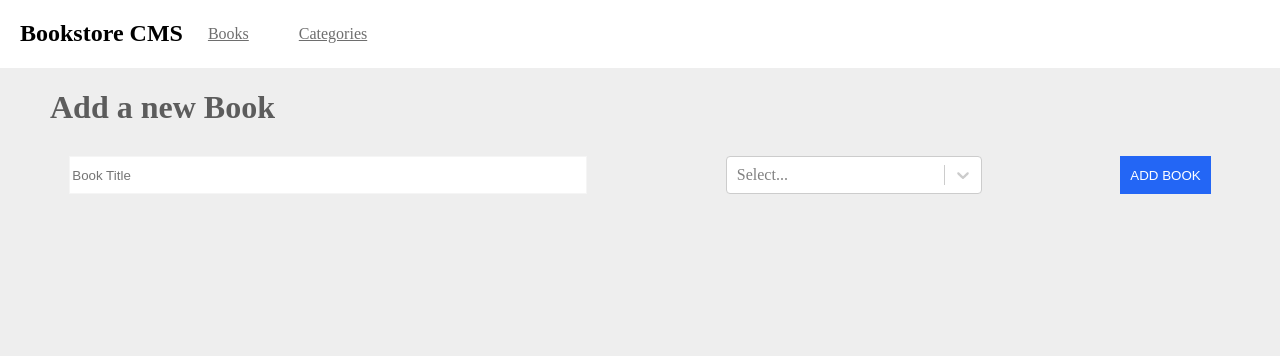
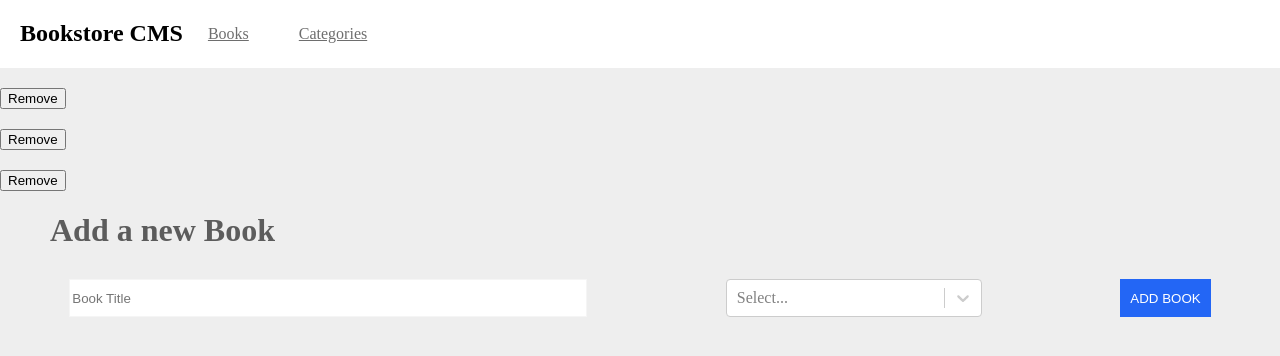
Before and after one commit to Ntwali-Josue/Booksstore, a React (Create React App) app: page / in a window 1280 px wide. Shown: the top 356 px of the page. Built offline with nearby package versions, Linux system fonts and the light colour scheme.

Commit message:
Add BookList component

```diff
--- a/src/components/App.js
+++ b/src/components/App.js
@@ -1,7 +1,6 @@
 import { Routes, Route } from 'react-router-dom';
 import Navbar from './Navbar';
-import InputBook from './InputBook';
-import Book from './Book';
+import BookLists from './BookList';
 import Categories from './Categories';
 import './App.css';
 
@@ -9,10 +8,9 @@ const App = () => (
   <div className="App">
     <Navbar />
     <Routes>
-      <Route path="/books" component={Book} />
-      <Route exact path="/categories" component={Categories} />
+      <Route path="/" element={<BookLists />} />
+      <Route exact path="/categories" element={<Categories />} />
     </Routes>
-    <InputBook />
   </div>
 );
 
--- a/src/components/Book.js
+++ b/src/components/Book.js
@@ -1,9 +1,22 @@
 import React from 'react';
+import PropTypes from 'prop-types';
 
-const Book = () => (
-  <div className="bookItem">
-    Books
-  </div>
-);
+const Book = (props) => {
+  const { title, author } = props;
+  return (
+    <div>
+      <div className="book-card ">
+        <h2>{title}</h2>
+        <h3>{author}</h3>
+        <button type="button" className="remove">Remove</button>
+      </div>
+    </div>
+  );
+};
+
+Book.propTypes = {
+  title: PropTypes.string.isRequired,
+  author: PropTypes.string.isRequired,
+};
 
 export default Book;
--- /dev/null
+++ b/src/components/BookList.js
@@ -0,0 +1,21 @@
+import React, { useState } from 'react';
+import Book from './Book';
+import InputBook from './InputBook';
+
+const BookLists = () => {
+  const [book, setBooks] = useState({
+    title: '',
+    author: '',
+  });
+
+  return (
+    <div className="book-lists">
+      <Book title={book.title} author={book.author} />
+      <Book title={book.title} author={book.author} />
+      <Book title={book.title} author={book.author} />
+      <InputBook setBooks={setBooks} />
+    </div>
+  );
+};
+
+export default BookLists;
--- a/src/components/Navbar.js
+++ b/src/components/Navbar.js
@@ -4,7 +4,7 @@ import { Link } from 'react-router-dom';
 const Navbar = () => (
   <nav className="nav">
     <h1>Bookstore CMS</h1>
-    <Link to="/books" className="nav-links">Books</Link>
+    <Link to="/" className="nav-links">Books</Link>
     <Link to="/categories" className="nav-links">Categories</Link>
   </nav>
 );
```
